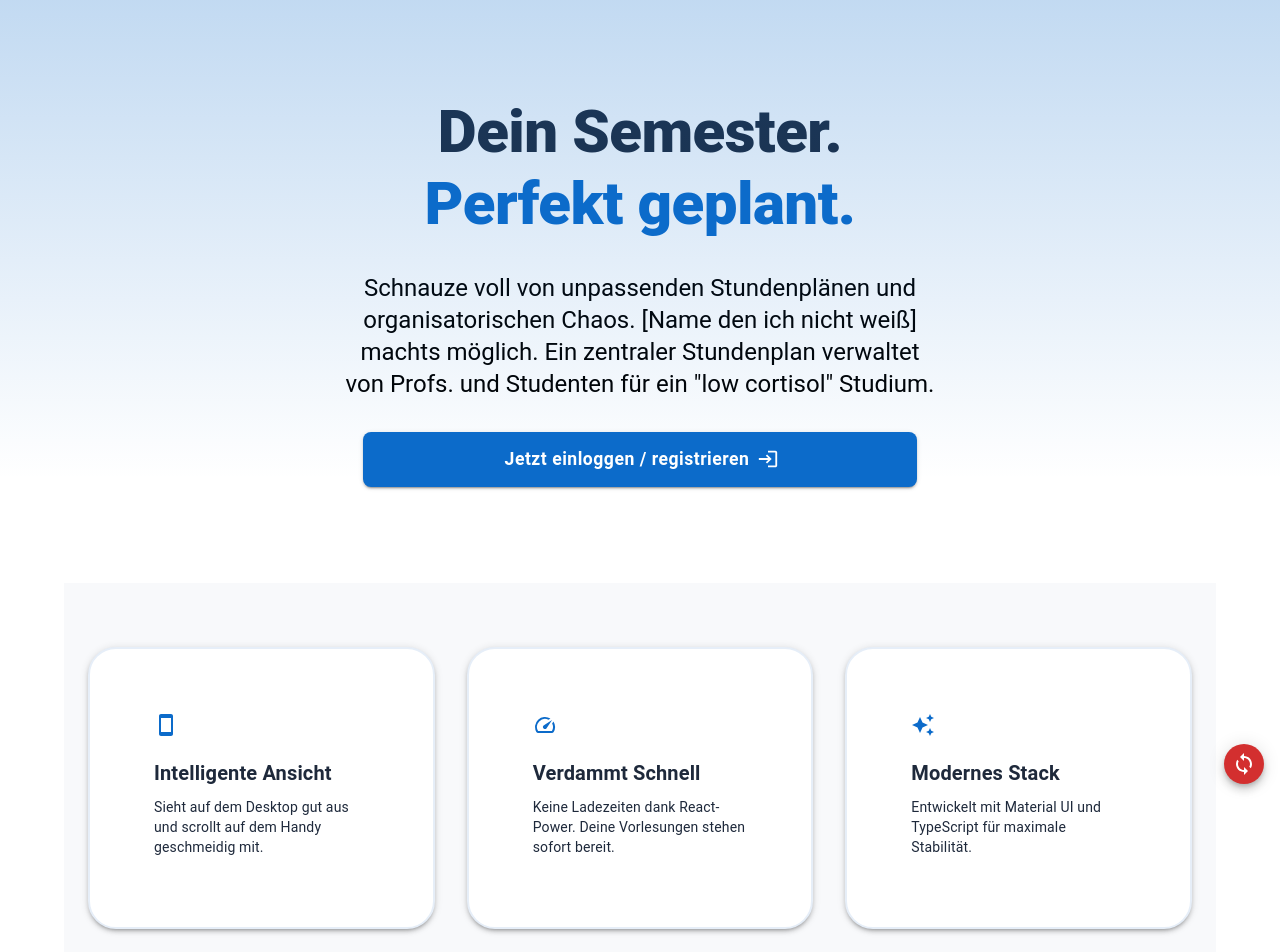
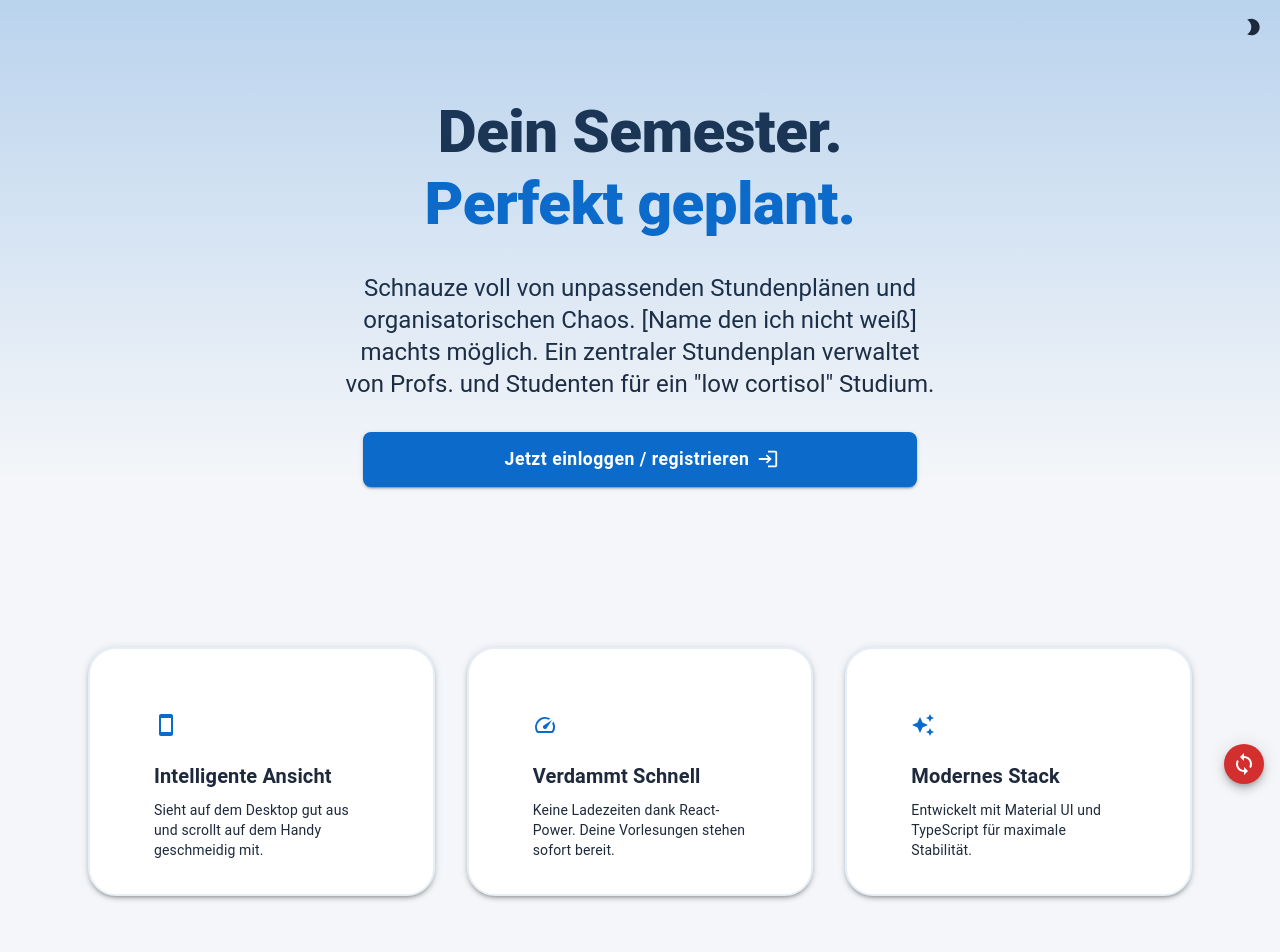
Before and after one commit to HSZG-OOP-Team/Stundenplaner, a React (Create React App) app in the folder frontend/: page / in a window 1280 px wide. Shown: the top 952 px of the page. Built offline with nearby package versions, Linux system fonts and the light colour scheme; no server answers.

Commit message:
add: darkmode + toggle button

```diff
--- /dev/null
+++ b/frontend/src/ThemeContext.js
@@ -0,0 +1,5 @@
+import { createContext } from 'react';
+
+const ThemeContext = createContext({ isDark: false, toggleTheme: () => {} });
+
+export default ThemeContext;
--- /dev/null
+++ b/frontend/src/ThemeProviderWrapper.js
@@ -0,0 +1,22 @@
+import React, { useState } from 'react';
+import { ThemeProvider } from '@mui/material/styles';
+import { CssBaseline, GlobalStyles } from '@mui/material';
+import lightTheme from './themes/lightTheme';
+import darkTheme from './themes/darkTheme';
+import ThemeContext from './ThemeContext';
+
+export default function ThemeProviderWrapper({ children }) {
+  const [isDark, setIsDark] = useState(false);
+  const toggleTheme = () => setIsDark(d => !d);
+  const theme = isDark ? darkTheme : lightTheme;
+
+  return (
+    <ThemeContext.Provider value={{ isDark, toggleTheme }}>
+      <ThemeProvider theme={theme}>
+        <CssBaseline />
+        <GlobalStyles styles={{ html: { height: '100%' }, body: { minHeight: '100vh', backgroundColor: theme.palette.background.default, color: theme.palette.text.primary } }} />
+        {children}
+      </ThemeProvider>
+    </ThemeContext.Provider>
+  );
+}
--- /dev/null
+++ b/frontend/src/components/ThemeToggle.js
@@ -0,0 +1,17 @@
+import React, { useContext } from 'react';
+import { IconButton, Tooltip } from '@mui/material';
+import Brightness7Icon from '@mui/icons-material/Brightness7';
+import Brightness2Icon from '@mui/icons-material/Brightness2';
+import ThemeContext from '../ThemeContext';
+
+export default function ThemeToggle() {
+  const { isDark, toggleTheme } = useContext(ThemeContext);
+
+  return (
+    <Tooltip title={isDark ? 'Dunkles Theme' : 'Helles Theme'}>
+      <IconButton size="small" onClick={toggleTheme} sx={{ color: 'inherit' }}>
+        {isDark ? <Brightness7Icon fontSize="small" /> : <Brightness2Icon fontSize="small" />}
+      </IconButton>
+    </Tooltip>
+  );
+}
--- a/frontend/src/index.js
+++ b/frontend/src/index.js
@@ -5,8 +5,7 @@ import App from './App';
 import reportWebVitals from './reportWebVitals';
 import { ClerkProvider } from '@clerk/react';
 
-import lightTheme from './themes/lightTheme';
-import { ThemeProvider } from '@emotion/react';
+import ThemeProviderWrapper from './ThemeProviderWrapper';
 
 // Your Clerk publishable key
 const PUBLISHABLE_KEY = process.env.REACT_APP_CLERK_PUBLISHABLE_KEY;
@@ -18,9 +17,9 @@ if (!PUBLISHABLE_KEY) {
 ReactDOM.createRoot(document.getElementById('root')).render(
   <React.StrictMode>
     <ClerkProvider publishableKey={PUBLISHABLE_KEY}>
-      <ThemeProvider theme={lightTheme}>
+      <ThemeProviderWrapper>
         <App />
-      </ThemeProvider>
+      </ThemeProviderWrapper>
     </ClerkProvider>
   </React.StrictMode>
 );
--- a/frontend/src/pages/dashboard/DashboardPage.js
+++ b/frontend/src/pages/dashboard/DashboardPage.js
@@ -64,7 +64,7 @@ export default function DashboardPage() {
   }, [semester, kw]);
 
   return (
-    <Box sx={{ display: 'flex', flexDirection: 'column', height: '100vh', backgroundColor: '#f4f6f9' }}>
+    <Box sx={{ display: 'flex', flexDirection: 'column', height: '100vh', backgroundColor: (theme) => theme.palette.background.default }}>
       <DashboardHeader
         semester={semester}
         setSemester={setSemester}
--- a/frontend/src/pages/dashboard/components/DashboardHeader.js
+++ b/frontend/src/pages/dashboard/components/DashboardHeader.js
@@ -7,6 +7,7 @@ import ChevronRightIcon from '@mui/icons-material/ChevronRight';
 import MenuIcon from '@mui/icons-material/Menu';
 import SaveIcon from '@mui/icons-material/Save';
 import { UserButton } from '@clerk/react';
+import ThemeToggle from '../../../components/ThemeToggle';
 
 export default function DashboardHeader({ semester, setSemester, compactView, setCompact, kw, setKw, isMobile }) {
   return (
@@ -94,6 +95,8 @@ export default function DashboardHeader({ semester, setSemester, compactView, se
           <MenuIcon />
         </IconButton>
 
+        <ThemeToggle />
+
         <UserButton showName={!isMobile} appearance={{
           elements: { userButtonOuterIdentifier: { color: '#fff' } }
         }} />
--- a/frontend/src/pages/dashboard/components/WeekGrid.js
+++ b/frontend/src/pages/dashboard/components/WeekGrid.js
@@ -52,7 +52,7 @@ export default function WeekGrid({ gridTemplateColumns, cellHeight, isMobile, ti
           <Box sx={{ maxHeight: 'calc(100vh - 200px)', overflowY: 'auto' }}>
             {SLOTS.map((slot, slotIdx) => (
               <Box key={slotIdx} sx={{ display: 'grid', gridTemplateColumns: '72px 1fr', minHeight: cellHeight, borderBottom: slotIdx < SLOTS.length - 1 ? '1px solid' : 'none', borderColor: 'divider' }}>
-                <Box sx={{ display: 'flex', flexDirection: 'column', justifyContent: 'center', alignItems: 'center', backgroundColor: '#f8f9fb', p: 1 }}>
+                <Box sx={{ display: 'flex', flexDirection: 'column', justifyContent: 'center', alignItems: 'center', backgroundColor: 'background.paper', p: 1 }}>
                   <Typography sx={{ fontSize: '0.72rem', fontWeight: 700, color: 'text.primary' }}>{slot.start}</Typography>
                   <Box sx={{ width: 16, height: '1px', backgroundColor: 'divider' }} />
                   <Typography sx={{ fontSize: '0.72rem', color: 'text.secondary' }}>{slot.end}</Typography>
@@ -107,14 +107,14 @@ export default function WeekGrid({ gridTemplateColumns, cellHeight, isMobile, ti
               borderBottom: slotIdx < SLOTS.length - 1 ? '1px solid' : 'none',
               borderColor: 'divider',
             }}>
-              <Box sx={{
+                <Box sx={{
                 display: 'flex',
                 flexDirection: 'column',
                 justifyContent: 'center',
                 alignItems: 'center',
                 borderRight: '1px solid',
                 borderColor: 'divider',
-                backgroundColor: '#f8f9fb',
+                backgroundColor: 'background.paper',
                 p: 1,
                 gap: 0.3,
               }}>
--- a/frontend/src/pages/dashboard/components/data.js
+++ b/frontend/src/pages/dashboard/components/data.js
@@ -1,3 +1,5 @@
+// alt
+
 export const getEventColors = (theme) => ({
   Vorlesung: {
     bg: theme?.palette?.stundenplan?.vorlesung?.bg || '#e8f5e9',
--- a/frontend/src/pages/landing/LandingPage.js
+++ b/frontend/src/pages/landing/LandingPage.js
@@ -6,6 +6,7 @@ import HeroSection from './components/HeroSection';
 import FeatureGrid from './components/FeatureGrid';
 import ScrollGradient from './components/ScrollGradient';
 import AppCard from '../../components/AppCard';
+import ThemeToggle from '../../components/ThemeToggle';
 
 export default function LandingPage() {
     const [isLoggedIn, setIsLoggedIn] = useState(false);
@@ -14,16 +15,19 @@ export default function LandingPage() {
 
     const handleNavigation = () => {
     if (isLoggedIn) {
-      alert('Weiterleitung zum /dashboard...');
+      console.log('Weiterleitung zum /dashboard...');
       navigate('/dashboard');
     } else {
-      alert('Weiterleitung zum /login (Clerk)...');
+      console.log('Weiterleitung zum /login (Clerk)...');
       navigate('/login');
     }
   };
 
   return (
     <Container>
+      <Box sx={{ position: 'fixed', top: 12, right: 12, zIndex: 1400 }}>
+        <ThemeToggle />
+      </Box>
         {/* background with special behavior*/}
         <ScrollGradient />
 
--- a/frontend/src/pages/landing/components/FeatureGrid.js
+++ b/frontend/src/pages/landing/components/FeatureGrid.js
@@ -13,16 +13,35 @@ const FEATURES = [
 
 export default function FeatureGrid() {
   return (
-    <Box sx={{ backgroundColor: '#f8f9fb', py: 8 }}>
+    <Box sx={{ backgroundColor: (theme) => theme.palette.background.default, py: 8 }}>
       <Box sx={{ maxWidth: '1200px', mx: 'auto', px: 3 }}>
         <Grid container spacing={4}>
           {FEATURES.map((feat, index) => (
             <Grid size={{ xs: 12, md: 4 }} key={index}>
-              <AppCard elevation={0} sx={{ borderRadius: 7, height: '80%' }}>
-                <CardContent sx={{ p: 4 }}>
-                  <Box sx={{ mb: 2 }}>{feat.icon}</Box>
-                  <Typography variant="h6" sx={{ fontWeight: 700, mb: 1 }}>{feat.title}</Typography>
-                  <Typography variant="body2" color="text.secondary">{feat.desc}</Typography>
+              <AppCard
+                elevation={0}
+                sx={{
+                  borderRadius: 7,
+                  height: '80%',
+                  display: 'flex',          // 1. Karte wird zum Flex-Container
+                  flexDirection: 'column'   // 2. Elemente untereinander anordnen
+                }}
+              >
+                <CardContent
+                  sx={{
+                    p: 4,
+                    pb: '32px !important',
+                    flexGrow: 1,            // 3. Dehnt den Content aus, um den Platz zu füllen
+                    display: 'flex',
+                    flexDirection: 'column',
+                    justifyContent: 'space-between' // 4. Schiebt den Inhalt gleichmäßig auseinander (optional!)
+                  }}
+                >
+                  <Box>
+                    <Box sx={{ mb: 2 }}>{feat.icon}</Box>
+                    <Typography variant="h6" sx={{ fontWeight: 700, mb: 1 }}>{feat.title}</Typography>
+                    <Typography variant="body2" color="text.secondary" sx={{ mb: 4 }}>{feat.desc}</Typography>
+                  </Box>
                 </CardContent>
               </AppCard>
             </Grid>
--- a/frontend/src/pages/landing/components/ScrollGradient.js
+++ b/frontend/src/pages/landing/components/ScrollGradient.js
@@ -2,6 +2,7 @@
 
 import React, { useState, useEffect } from 'react';
 import { Box } from '@mui/material';
+import { useTheme, alpha } from '@mui/material/styles';
 
 export default function ScrollGradient() {
     // varaiable needen for calculation of scrollspeed and opacity
@@ -26,6 +27,13 @@ export default function ScrollGradient() {
     // 2. Fade-Out-Effekt: Ab 300px Scroll-Weite ist der Verlauf komplett unsichtbar (Opacity = 0)
     const opacity = Math.max(0, 1 - scrollOffset / 300);
 
+  const theme = useTheme();
+
+  // choose gradient color based on theme primary color with alpha
+  const primary = theme?.palette?.primary?.main || '#0c6bca';
+  const start = alpha(primary, theme.palette.mode === 'dark' ? 0.18 : 0.25);
+  const end = alpha(primary, 0);
+
   return (
     // actual background element - can be replaced
     <Box
@@ -38,7 +46,7 @@ export default function ScrollGradient() {
         pointerEvents: 'none', // won't register clicks
         zIndex: 0, // positioned behind every other element
 
-        background: 'linear-gradient(to bottom, rgba(12, 107, 202, 0.25) 0%, rgba(26, 118, 255, 0) 100%)',
+        background: `linear-gradient(to bottom, ${start} 0%, ${end} 100%)`,
 
         // set values from above
         opacity: opacity,
--- /dev/null
+++ b/frontend/src/themes/darkTheme.js
@@ -0,0 +1,37 @@
+import { createTheme } from '@mui/material/styles';
+
+const darkTheme = createTheme({
+    palette: {
+        mode: 'dark', // This is crucial for Material-UI to apply dark mode specifics
+        primary: {
+            main: '#90caf9',      // Light blue for dark mode primary
+            contrastText: '#000', // Black contrast text for light primary
+        },
+        secondary: {
+            main: '#ce93d8',      // Light purple for dark mode secondary
+        },
+        background: {
+            default: '#121212', // Dark background
+            paper: '#1e1e1e',   // Slightly lighter dark paper background
+        },
+        text: {
+            primary: '#e0e0e0',   // Light gray primary text
+            secondary: '#a0a0a0', // Medium gray secondary text
+        },
+
+        // UI helpers
+        divider: '#424242', // Darker divider
+        action: {
+            hover: 'rgba(144, 202, 249, 0.08)' // Light blue hover for dark mode
+        },
+
+        // Stundenplan / App Farben for dark mode
+        stundenplan: {
+            vorlesung: { bg: '#2e7d32', border: '#66bb6a', text: '#c8e6c9', chip: '#66bb6a' },
+            seminar:   { bg: '#d35400', border: '#f77f00', text: '#ffe0b2', chip: '#f77f00' },
+            ausfall:   { bg: '#c62828', border: '#ef5350', text: '#ffcdd2', chip: '#ef5350' },
+        },
+    },
+});
+
+export default darkTheme;
```
